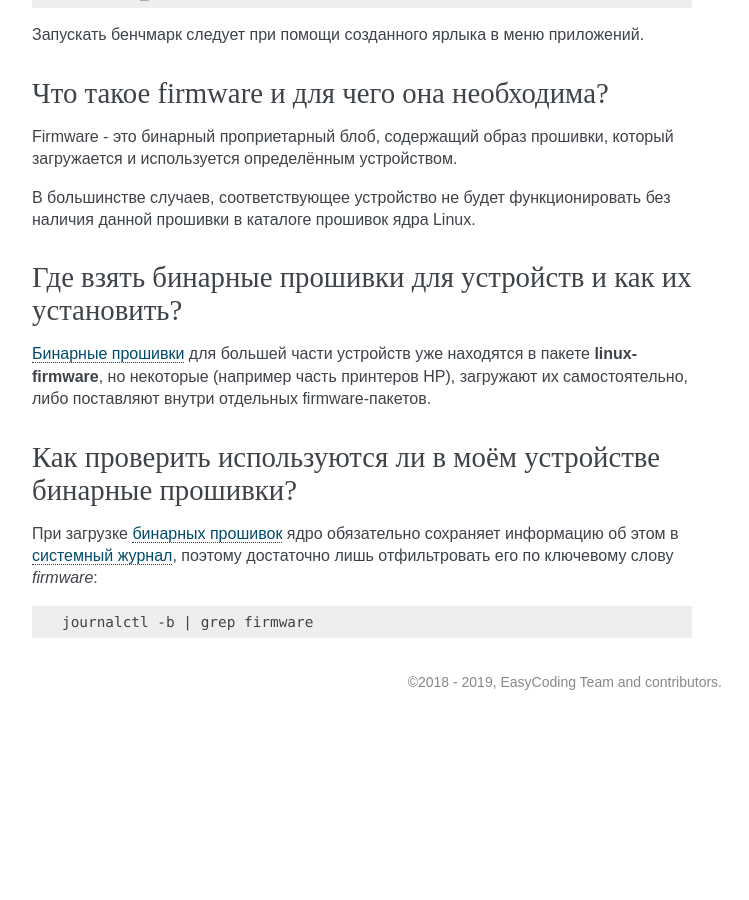
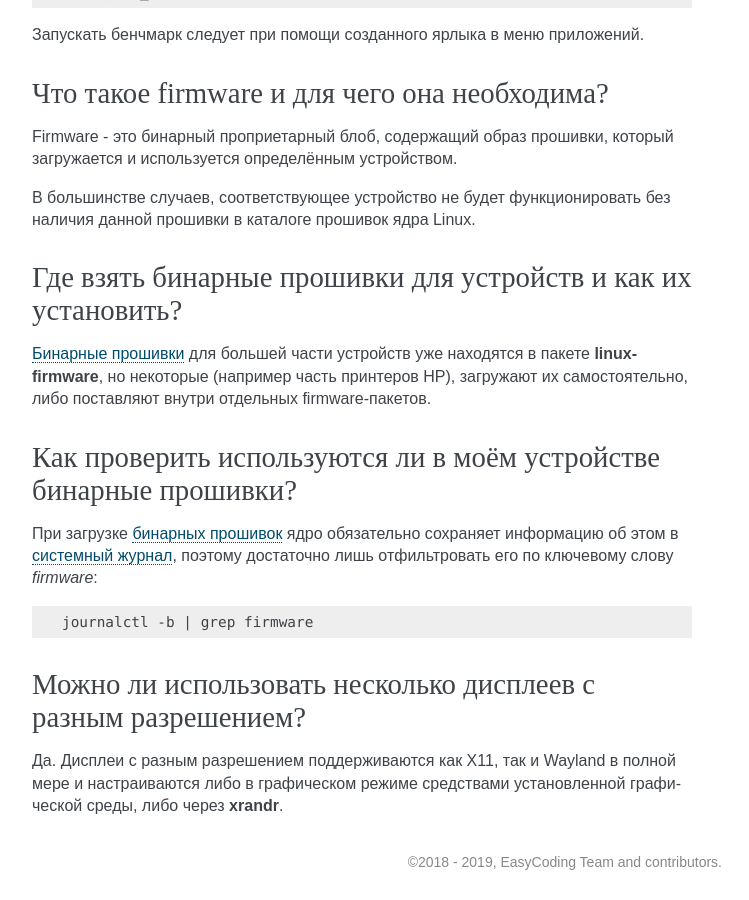
Before and after one commit to RussianFedora/FAQ, a Sphinx documentation site: the page built from source/hardware.rst, in a window 1280 px wide and 900 px high, scrolled down 6390 px. Shown: the whole window, without its empty margins (388-1137 px from the left). Built offline with Sphinx 7.4.7, drawn with Linux system fonts in a browser that asks for light colours; before the commit the page ends 7110 px from its top, so only the background shows below that; some of the changed text lies outside the part shown.

```diff
--- a/source/hardware.rst
+++ b/source/hardware.rst
@@ -382,3 +382,11 @@ Firmware - это бинарный проприетарный блоб, соде
 .. code-block:: bash
 
     journalctl -b | grep firmware
+
+.. index:: desktop, display, resolution
+.. _display-resolution:
+
+Можно ли использовать несколько дисплеев с разным разрешением?
+=================================================================
+
+Да. Дисплеи с разным разрешением поддерживаются как X11, так и Wayland в полной мере и настраиваются либо в графическом режиме средствами установленной графической среды, либо через **xrandr**.
```
